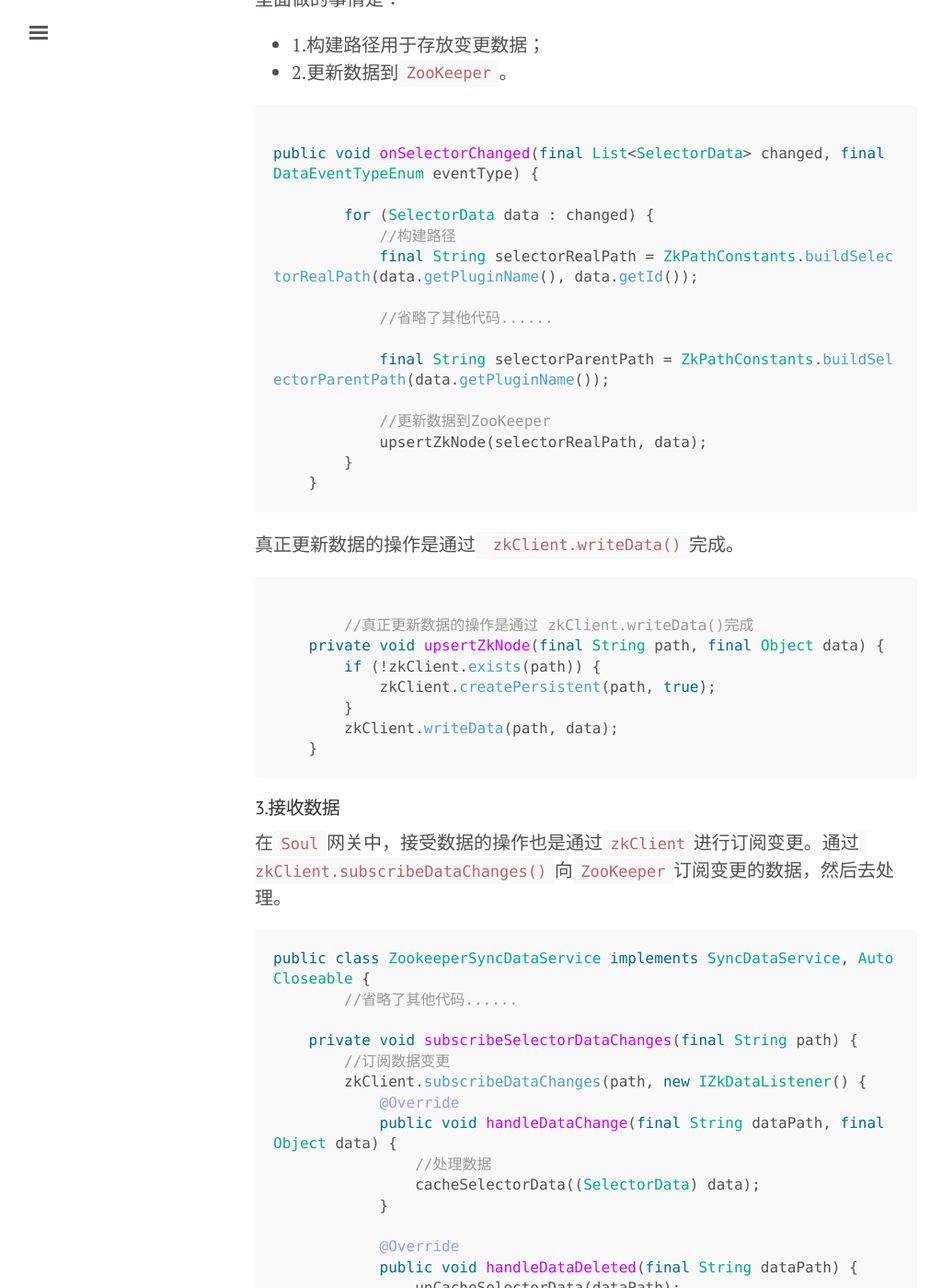
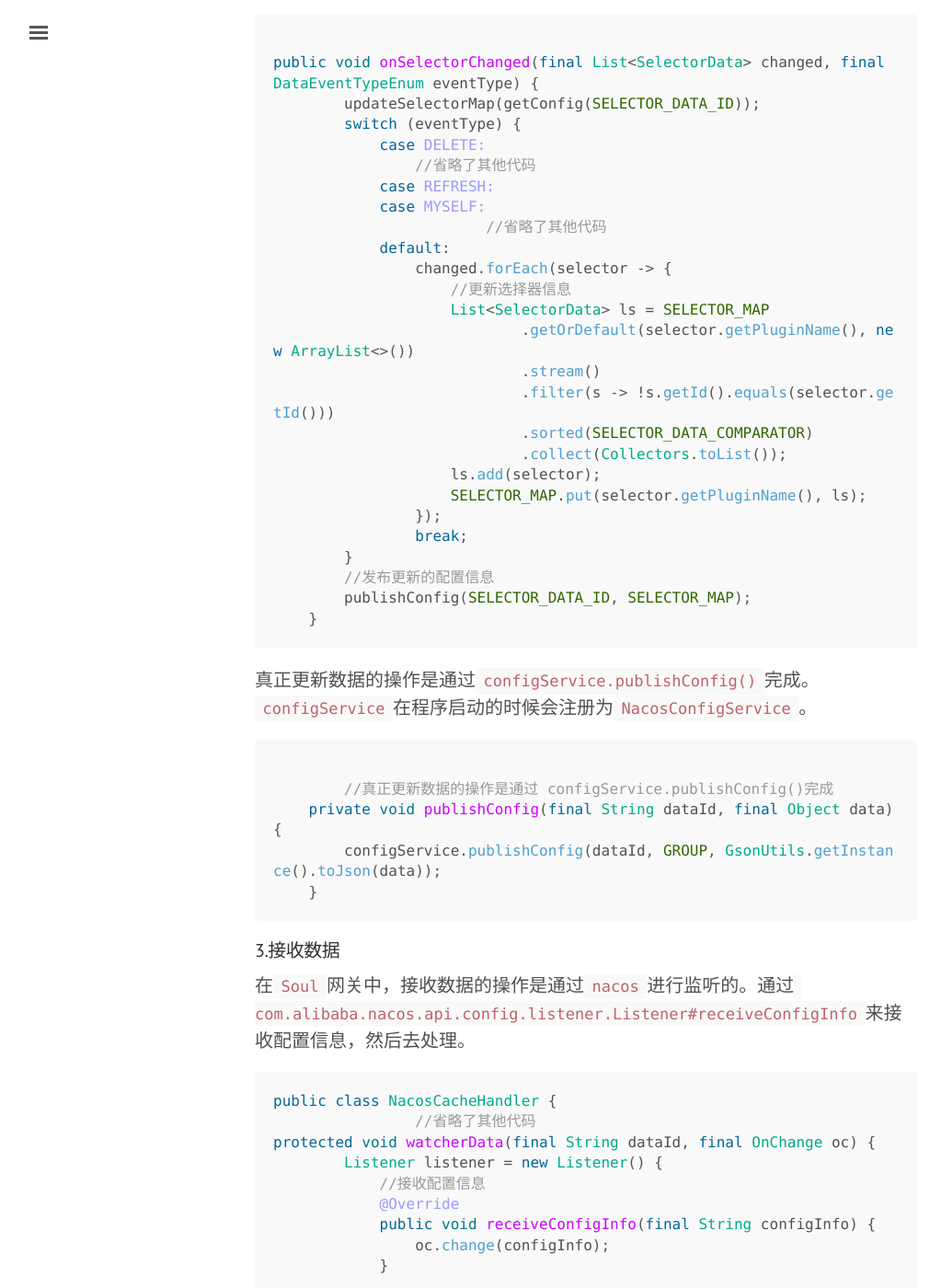
Before and after one commit to midnight2104/midnight2104.github.io, a Jekyll site: the page built from _posts/2021-1-22-Soul网关中的数据同步之Nacos.md, in a window 1280 px wide and 1400 px high, scrolled down 5531 px. Shown: the whole window at 92% size, without its empty margins (3-1014 px from the left). Built offline with Jekyll 4.4.1, drawn with Linux system fonts in a browser that asks for light colours; some of the changed text lies outside the part shown.

Commit message:
Soul nacos 数据同步

````diff
--- a/_posts/2021-1-21-Soul网关中的数据同步之ZooKeeper.md
+++ b/_posts/2021-1-22-Soul网关中的数据同步之Nacos.md
@@ -1,14 +1,12 @@
 ---
 layout: post
-title: Soul网关中的数据同步之ZooKeeper
+title: Soul网关中的数据同步之Nacos
 tags: Soul
 ---
 
 
 
-在上一篇文章中，跟踪了基于`WebSocket`的数据同步原理，本篇文件将要跟踪基于`ZoomKeeper`的数据同步原理。
-
-> - 基于 zookeeper 的同步原理很简单，主要是依赖 `zookeeper` 的 watch 机制，`soul-web` 会监听配置的节点，`soul-admin` 在启动的时候，会将数据全量写入 `zookeeper`，后续数据发生变更时，会增量更新 `zookeeper` 的节点，与此同时，`soul-web` 会监听配置信息的节点，一旦有信息变更时，会更新本地缓存。
+在上一篇文章中，跟踪了基于`ZooKeeper`的数据同步原理，本篇文件将要跟踪基于`Nacos`的数据同步原理。
 
 同步的核心逻辑是：在`soul-admin`后台修改数据，先保存到数据库；然后将修改的信息通过同步策略发送到`soul`网关；由网关处理后，保存在`soul`网关内存；使用时，从网关内存获取数据。
 
@@ -23,7 +21,7 @@ tags: Soul
 
 ##### 1. 修改规则
 
-在演示案例之前，配置一下`soul-admin`端的数据同步方式为`ZooKeeper`（`ZooKeeper`的启动和安装请参考前面的文章）:
+在演示案例之前，将`soul-admin`的数据同步方式配置为`nacos`（`nacos`的启动方式：`nacos-server-2.0.0-ALPHA.2\nacos\bin>startup.cmd -m standalone`）:
 
 ```yaml
 soul:
@@ -34,13 +32,24 @@ soul:
   sync:
 #    websocket:
 #      enabled: true
-      zookeeper:
-          url: localhost:2181
-          sessionTimeout: 5000
-          connectionTimeout: 2000
+#      zookeeper:
+#          url: localhost:2181
+#          sessionTimeout: 5000
+#          connectionTimeout: 2000
+#      http:
+#        enabled: true
+      nacos:
+        url: localhost:8848
+        namespace: 1c10d748-af86-43b9-8265-75f487d20c6c
+        acm:
+          enabled: false
+          endpoint: acm.aliyun.com
+          namespace:
+          accessKey:
+          secretKey:
 ```
 
-在`soul-bootstrap`也配置一下数据同步方式为`ZooKeeper`:
+在`soul-bootstrap`也配置一下数据同步方式为`nacos`:
 
 ```yaml
 soul :
@@ -54,17 +63,28 @@ soul :
 #        websocket :
 #             urls: ws://localhost:9095/websocket
 
-        zookeeper:
-             url: localhost:2181
-             sessionTimeout: 5000
-             connectionTimeout: 2000
+#        zookeeper:
+#             url: localhost:2181
+#             sessionTimeout: 5000
+#             connectionTimeout: 2000
+#        http:
+#             url : http://localhost:9095
+        nacos:
+              url: localhost:8848
+              namespace: 1c10d748-af86-43b9-8265-75f487d20c6c
+              acm:
+                enabled: false
+                endpoint: acm.aliyun.com
+                namespace:
+                accessKey:
+                secretKey:
 ```
 
 
 
-现在，我们以一个实际调用过程为例，比如在`Soul`网关管理系统中，对选择器的配置信息进行修改：查询条件中`id=100`才能匹配成功。具体信息如下所示：
+现在，我们以一个实际调用过程为例，比如在`Soul`网关管理系统中，对选择器的配置信息进行修改：查询条件中`id=99`才能匹配成功。具体信息如下所示：
 
-![1](https://midnight2104.github.io/img/2021-1-21/1.png)
+<img src="https://midnight2104.github.io/img/2021-1-22/3.png" alt="1" style="zoom:80%;" />
 
 点击确认后，进入到`soul-admin`的`updateSelector()`这个接口。
 
@@ -156,7 +176,7 @@ public class DataChangedEventDispatcher implements ApplicationListener<DataChang
 
 
 
->  注意一下，这个`DataChangedEventDispatcher`还实现了`InitializingBean`接口，并重写了它的`afterPropertiesSet()`方法，做的事情是：在`bean`初始化的时候，将实现`DataChangedListener`接口的`bean`加载进来。通过查看源码，可以看到4种数据同步的方式都实现了该接口，其中就有我们这次使用的`WebSocket`数据同步方式。
+>  注意一下，这个`DataChangedEventDispatcher`还实现了`InitializingBean`接口，并重写了它的`afterPropertiesSet()`方法，做的事情是：在`bean`初始化的时候，将实现`DataChangedListener`接口的`bean`加载进来。通过查看源码，可以看到4种数据同步的方式都实现了该接口，其中就有我们这次使用的`Nacos`数据同步方式。
 
 
 
@@ -166,39 +186,47 @@ public class DataChangedEventDispatcher implements ApplicationListener<DataChang
 
 当监听器监听到有事件发布后，会执行`onApplicationEvent()`方法，这里面的逻辑是循环处理`DataChangedListener`，通过`switch / case`表达式匹配修改的是什么类型信息，我们这里修改的是选择器，所以会匹配到`listener.onSelectorChanged()`这个方法。（这里虽然用了循环的方式处理每一个`listener`，但在实际中我们只需要一种数据同步方式就好。）
 
- 本次使用的是`ZooKeeper`进行数据同步，所以`listener.onSelectorChanged()`的实际执行方法是`ZookeeperDataChangedListener中的onSelectorChanged`。这里面做的事情是：
+ 本次使用的是`Nacos`进行数据同步，所以`listener.onSelectorChanged()`的实际执行方法是`NacosDataChangedListener#onSelectorChanged`。这里面做的事情是：
 
-- 1.构建路径用于存放变更数据；
-- 2.更新数据到`ZooKeeper`。
+- 1.更新选择器信息；
+- 2.发布更新的配置信息。
 
 ```java
 
 public void onSelectorChanged(final List<SelectorData> changed, final DataEventTypeEnum eventType) {
-
-        for (SelectorData data : changed) {
-            //构建路径
-            final String selectorRealPath = ZkPathConstants.buildSelectorRealPath(data.getPluginName(), data.getId());
-
-            //省略了其他代码......
-
-            final String selectorParentPath = ZkPathConstants.buildSelectorParentPath(data.getPluginName());
-
-            //更新数据到ZooKeeper
-            upsertZkNode(selectorRealPath, data);
+        updateSelectorMap(getConfig(SELECTOR_DATA_ID));
+        switch (eventType) {
+            case DELETE:
+                //省略了其他代码
+            case REFRESH:
+            case MYSELF:
+			//省略了其他代码
+            default:
+                changed.forEach(selector -> {
+                    //更新选择器信息
+                    List<SelectorData> ls = SELECTOR_MAP
+                            .getOrDefault(selector.getPluginName(), new ArrayList<>())
+                            .stream()
+                            .filter(s -> !s.getId().equals(selector.getId()))
+                            .sorted(SELECTOR_DATA_COMPARATOR)
+                            .collect(Collectors.toList());
+                    ls.add(selector);
+                    SELECTOR_MAP.put(selector.getPluginName(), ls);
+                });
+                break;
         }
+    	//发布更新的配置信息
+        publishConfig(SELECTOR_DATA_ID, SELECTOR_MAP);
     }
 ```
 
-真正更新数据的操作是通过` zkClient.writeData()`完成。
+真正更新数据的操作是通过`configService.publishConfig()`完成。`configService`在程序启动的时候会注册为`NacosConfigService`。
 
 ```java
 
-	//真正更新数据的操作是通过 zkClient.writeData()完成
-    private void upsertZkNode(final String path, final Object data) {
-        if (!zkClient.exists(path)) {
-            zkClient.createPersistent(path, true);
-        }
-        zkClient.writeData(path, data);
+	//真正更新数据的操作是通过 configService.publishConfig()完成
+    private void publishConfig(final String dataId, final Object data) {
+        configService.publishConfig(dataId, GROUP, GsonUtils.getInstance().toJson(data));
     }
 ```
 
@@ -206,32 +234,41 @@ public void onSelectorChanged(final List<SelectorData> changed, final DataEventT
 
 ##### 3.接收数据
 
-在`Soul`网关中，接受数据的操作也是通过`zkClient`进行订阅变更。通过` zkClient.subscribeDataChanges()`向`ZooKeeper`订阅变更的数据，然后去处理。
+在`Soul`网关中，接收数据的操作是通过`nacos`进行监听的。通过` com.alibaba.nacos.api.config.listener.Listener#receiveConfigInfo`来接收配置信息，然后去处理。
 
 ```java
-public class ZookeeperSyncDataService implements SyncDataService, AutoCloseable {
-    	//省略了其他代码......
-
-    private void subscribeSelectorDataChanges(final String path) {
-        //订阅数据变更
-        zkClient.subscribeDataChanges(path, new IZkDataListener() {
+public class NacosCacheHandler {
+    		//省略了其他代码
+protected void watcherData(final String dataId, final OnChange oc) {
+        Listener listener = new Listener() {
+            //接收配置信息
             @Override
-            public void handleDataChange(final String dataPath, final Object data) {
-                //处理数据
-                cacheSelectorData((SelectorData) data);
+            public void receiveConfigInfo(final String configInfo) {
+                oc.change(configInfo);
             }
 
             @Override
-            public void handleDataDeleted(final String dataPath) {
-                unCacheSelectorData(dataPath);
+            public Executor getExecutor() {
+                return null;
             }
-        });
+        };
+        oc.change(getConfigAndSignListener(dataId, listener));
+        LISTENERS.getOrDefault(dataId, new ArrayList<>()).add(listener);
     }
 
-    //处理数据
-    private void cacheSelectorData(final SelectorData selectorData) {
-        Optional.ofNullable(selectorData)
-                .ifPresent(data -> Optional.ofNullable(pluginDataSubscriber).ifPresent(e -> e.onSelectorSubscribe(data)));
+protected void updateSelectorMap(final String configInfo) {
+        try {
+            if(StringUtils.isEmpty(configInfo)){
+                return;
+            }
+            List<SelectorData> selectorDataList = GsonUtils.getInstance().toObjectMapList(configInfo, SelectorData.class).values().stream().flatMap(Collection::stream).collect(Collectors.toList());
+            selectorDataList.forEach(selectorData -> Optional.ofNullable(pluginDataSubscriber).ifPresent(subscriber -> {
+                subscriber.unSelectorSubscribe(selectorData); //订阅者删除之前的选择器配置信息
+                subscriber.onSelectorSubscribe(selectorData); //订阅者保存当前的选择器配置信息
+            }));
+        } catch (JsonParseException e) {
+            log.error("sync selector data have error:", e);
+        }
     }
 }
 ```
@@ -247,21 +284,18 @@ public class CommonPluginDataSubscriber implements PluginDataSubscriber {
    private <T> void subscribeDataHandler(final T classData, final DataEventTypeEnum dataType) {
         Optional.ofNullable(classData).ifPresent(data -> {
             if (data instanceof PluginData) {
-                PluginData pluginData = (PluginData) data;
-                if (dataType == DataEventTypeEnum.UPDATE) {
-                     //省略了其他代码
-                }
-            } else if (data instanceof SelectorData) {
+  				//省略处理插件的逻辑
+            } else if (data instanceof SelectorData) { //处理选择器信息
                 SelectorData selectorData = (SelectorData) data;
-                if (dataType == DataEventTypeEnum.UPDATE) {
-                    //更新网关内存中缓存的信息
+                if (dataType == DataEventTypeEnum.UPDATE) { //更新操作
                     BaseDataCache.getInstance().cacheSelectData(selectorData);
-                   //更新部分插件信息 Optional.ofNullable(handlerMap.get(selectorData.getPluginName())).ifPresent(handler -> handler.handlerSelector(selectorData));
-                }
+                    Optional.ofNullable(handlerMap.get(selectorData.getPluginName())).ifPresent(handler -> handler.handlerSelector(selectorData));
+                } else if (dataType == DataEventTypeEnum.DELETE) { //删除操作
+                    BaseDataCache.getInstance().removeSelectData(selectorData);
+                    Optional.ofNullable(handlerMap.get(selectorData.getPluginName())).ifPresent(handler -> handler.removeSelector(selectorData));
                 }
             } else if (data instanceof RuleData) {
-               //省略了其他代码
-                }
+                //省略处理规则的逻辑
             }
         });
     }
@@ -303,7 +337,7 @@ public final class BaseDataCache {
 
 
 
-分析到这里，基于`ZooKeeper`数据同步的工作就算完成了。核心逻辑就是就更新的信息放到网关的内存中，使用时再去内存中拿，所以`Soul`网关的效率是很高的。
+分析到这里，基于`nacos`数据同步的工作就算完成了。核心逻辑就是就更新的信息放到网关的内存中，使用时再去内存中拿，所以`Soul`网关的效率是很高的。
 
 
 
@@ -311,7 +345,7 @@ public final class BaseDataCache {
 
 选择器信息完成更新后，通过`http`去访问`soul`网关，这里以`divide`插件为例。关于`divide`插件的使用请参考之前的文章。
 
-发起一个`GET`请求：`http://localhost:9195/http/order/findById?id=1`，代码会执行到下面这个位置：
+发起一个`GET`请求：`http://localhost:9195/http/order/findById?id=100`，代码会执行到下面这个位置：
 
 ```java
 # org.dromara.soul.plugin.base.AbstractSoulPlugin#execute
@@ -346,7 +380,7 @@ public final class BaseDataCache {
 }
 ```
 
-刚才，我们发起的请求：`http://localhost:9195/http/order/findById?id=1`，是匹配不到选择器的：
+刚才，我们发起的请求：`http://localhost:9195/http/order/findById?id=100`，是匹配不到选择器的：
 
 ```sh
 {
@@ -356,18 +390,18 @@ public final class BaseDataCache {
 }
 ```
 
-因为，在开始的时候，更新了选择器的配置：查询条件中`id=100`才能匹配成功。
+因为，在开始的时候，更新了选择器的配置：查询条件中`id=99`才能匹配成功。
 
-所以，我们另外再发起一个`id=100`请求：`http://localhost:9195/http/order/findById?id=100`，就可以成功了。
+所以，我们另外再发起一个`id=100`请求：`http://localhost:9195/http/order/findById?id=99`，就可以成功了。
 
 ```sh
 
 {
-    "id": "100",
+    "id": "99",
     "name": "hello world findById"
 }
 ```
 
 
 
-最后，本文通过源码的方式跟踪了`Soul`网关是如何通过`ZooKeeper`完成数据同步的：数据修改后，通过`Spring`发布修改事件，由`zkClient`发送数据。在网关层也有`zkClient`订阅变更的数据，然后进行处理数据，最后将数据保存到网关内存。
+最后，本文通过源码的方式跟踪了`Soul`网关是如何通过`Nacos`完成数据同步的：数据修改后，通过`Spring`发布修改事件，由`NacosConfigService`发送数据。在网关层有`Listener`接收变更的配置数据，然后进行处理数据，最后将数据保存到网关内存。
````
Also changed, not shown: _posts/2021-1-15-Soul网关中的Divide插件.md (+1 -1 lines), _posts/2021-1-16-Soul网关中的Apache Dubbo插件.md (+1 -1 lines), _posts/2021-1-18-Soul网关中的Sofa插件.md (+1 -1 lines), img/2021-1-22/1.png (added).
